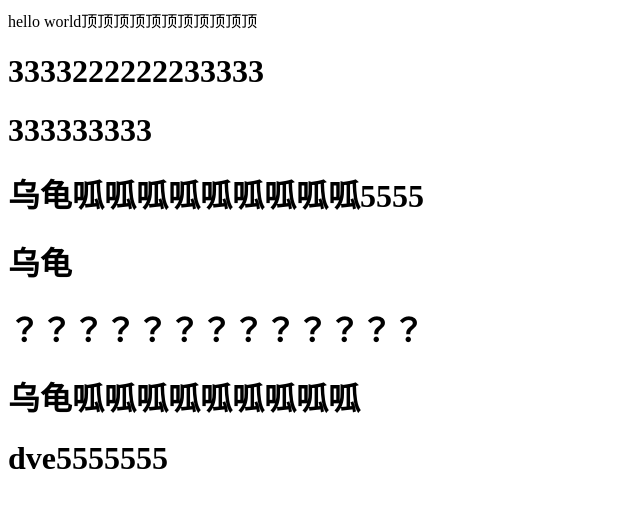
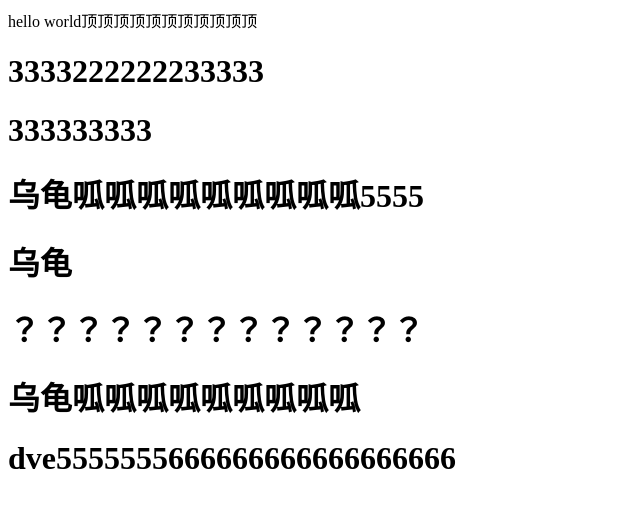
Before and after one commit to 811568209/test, a plain HTML site: page index.html in a window 1280 px wide. Shown: the whole page, without its empty margins (0-640 px from the left). Drawn offline with Linux system fonts and the light colour scheme.

Commit message:
change 3

```diff
--- a/index.html
+++ b/index.html
@@ -12,6 +12,6 @@
 	<h1>乌龟</h1>
 	<h1>？？？？？？？？？？？？？</h1>
 	<h1>乌龟呱呱呱呱呱呱呱呱呱</h1>
-	<h1>dve5555555</h1>
+	<h1>dve5555555666666666666666666</h1>
  </body>
 </html>
```
